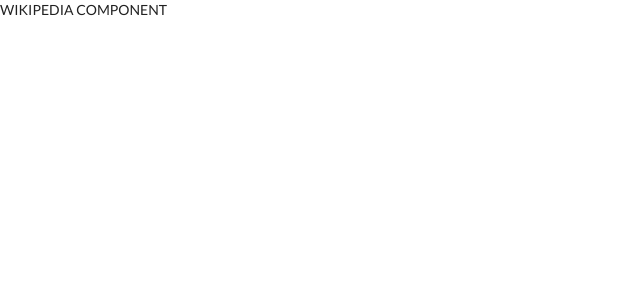
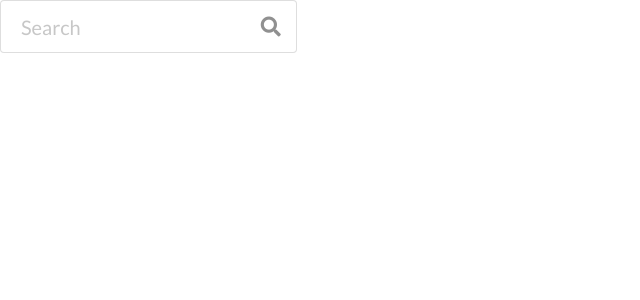
Before and after one commit to tengen14/Wikipedia-Viewer, a React (Create React App) app: page / in a window 1280 px wide. Shown: the top 300 px of the page, without its empty margins (0-640 px from the left). Built offline with nearby package versions, Linux system fonts and the light colour scheme.

Commit message:
Add and Implement SearchBar Component

```diff
--- a/src/components/App.js
+++ b/src/components/App.js
@@ -1,9 +1,9 @@
 import React from 'react';
-import Wikipedia from './Wikipedia';
+import SearchBar from './SearchBar';
 
 class App extends React.Component {
     render() {
-        return <div><Wikipedia /></div>
+        return <div><SearchBar /></div>;
     }
 }
 
--- /dev/null
+++ b/src/components/SearchBar.js
@@ -0,0 +1,24 @@
+import React from "react";
+
+class SearchBar extends React.Component {
+  state = { term: "" };
+
+  onSubmitForm = event => {
+    event.preventDefault();
+/////////////////////////////////////////////////
+    console.log(this.state.term)
+  };
+
+  render() {
+    return (
+      <form onSubmit={this.onSubmitForm}>
+        <div className="ui huge icon input">
+          <input type="text" placeholder="Search" value={this.state.term} onChange={e => this.setState({ term: e.target.value })}/>
+          <i className="search icon"></i>
+        </div>
+      </form>
+    );
+  }
+}
+
+export default SearchBar;
--- a/src/components/Wikipedia.js
+++ /dev/null
@@ -1,10 +0,0 @@
-import React from 'react';
-import App from './App';
-
-class Wikipedia extends React.Component {
-    render() {
-        return <div>WIKIPEDIA COMPONENT</div>
-    }
-}
-
-export default Wikipedia;
```
